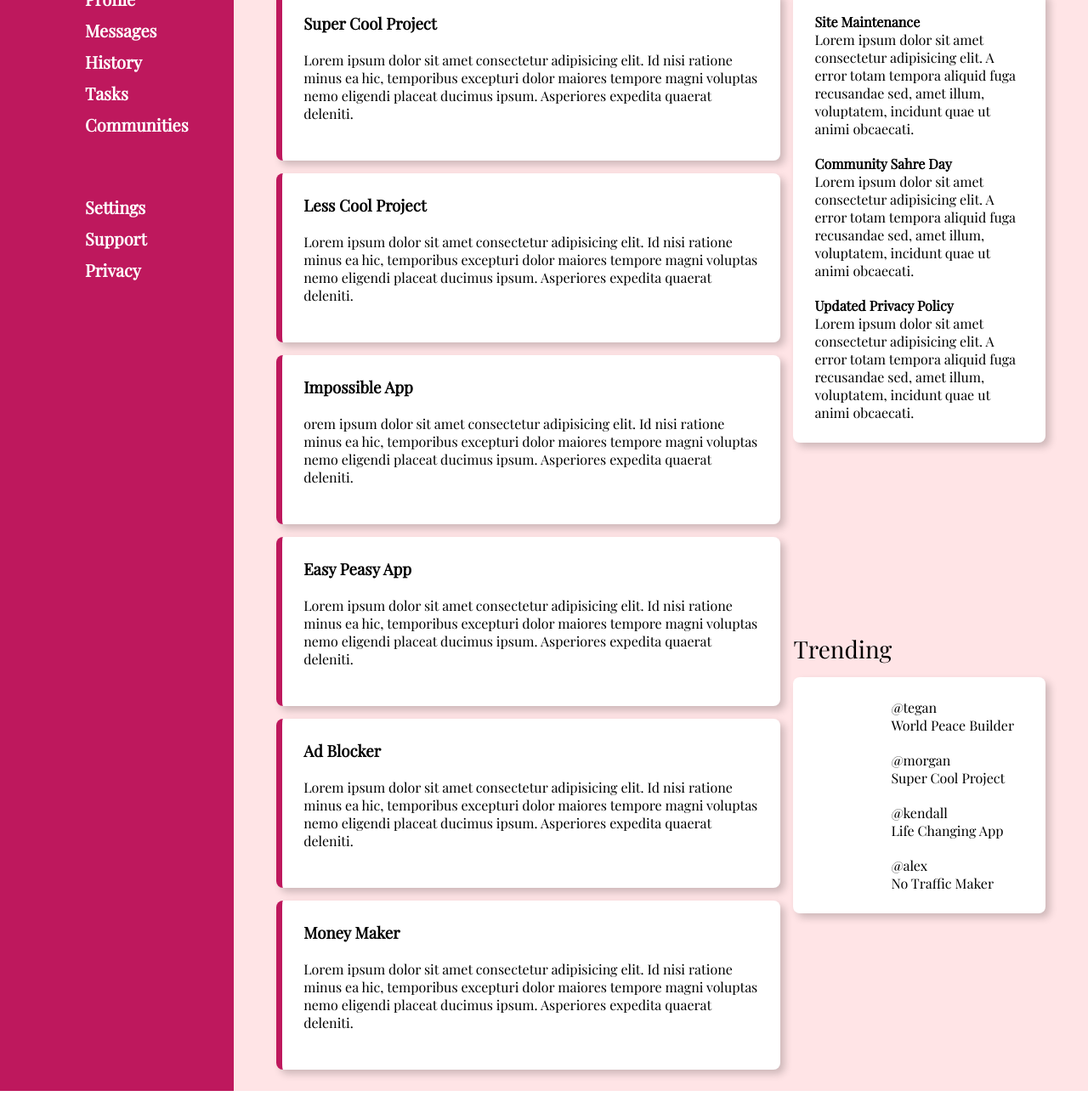
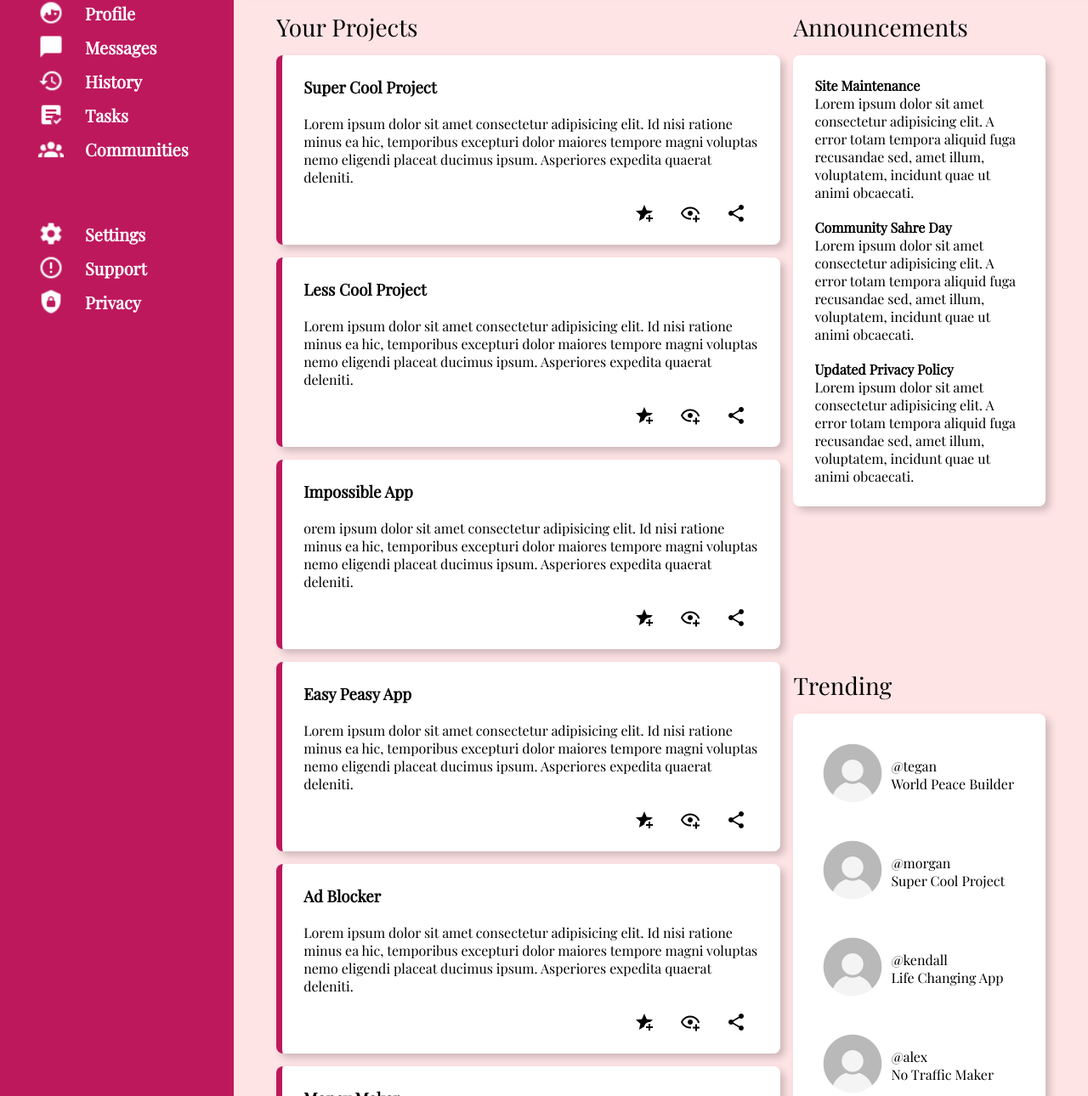
Before and after one commit to dzhanerhasan/admin-dashboard, a plain HTML site: page index.html in a window 1280 px wide. Shown: the part 200-1490 px from the top of the page at 85% size. Drawn offline with nearby package versions, Linux system fonts and the light colour scheme; the site is published under a folder, as on GitHub Pages, so addresses that start at the root find nothing.

Commit message:
Fixed issue where images were not showing when I deployed

```diff
--- a/index.html
+++ b/index.html
@@ -11,42 +11,42 @@
     <div class="container">
         <div class="sidebar">
             <div class="sidebar-items">
-                <img id="logo-icon" src="/images/logo.png" alt="">
+                <img id="logo-icon" src="images/logo.png" alt="">
                 <p>Dashboard</p>
             </div>
             <div class="sidebar-items">
-                <img src="/images/home.png" alt="">
+                <img src="images/home.png" alt="">
                 <a href="">Home</a>
-                <img src="/images/face-man-profile.png" alt="">
+                <img src="images/face-man-profile.png" alt="">
                 <a href="">Profile</a>
-                <img src="/images/message.png" alt="">
+                <img src="images/message.png" alt="">
                 <a href="">Messages</a>
-                <img src="/images/history.png" alt="">
+                <img src="images/history.png" alt="">
                 <a href="">History</a>
-                <img src="/images/text-box-check.png" alt="">
+                <img src="images/text-box-check.png" alt="">
                 <a href="">Tasks</a>
-                <img src="/images/account-group.png" alt="">
+                <img src="images/account-group.png" alt="">
                 <a href="">Communities</a>
             </div>
             <div class="sidebar-items">
-                <img src="/images/cog.png" alt="">
+                <img src="images/cog.png" alt="">
                 <a href="">Settings</a>
-                <img src="/images/alert-circle-outline.png" alt="">
+                <img src="images/alert-circle-outline.png" alt="">
                 <a href="">Support</a>
-                <img src="/images/shield-lock.png" alt="">
+                <img src="images/shield-lock.png" alt="">
                 <a href="">Privacy</a>
             </div>
         </div>
         <header class="header">
             <div class="top-row">
                 <div class="search">
-                    <img src="/images/magnify.png" alt="text">
+                    <img src="images/magnify.png" alt="text">
                     <input type="text" name="searchField" placeholder="Search" id="search-field">
                 </div>
                 <div class="logged-user">
-                    <img src="/images/bell-ring-outline.png" alt="">
+                    <img src="images/bell-ring-outline.png" alt="">
                     <div class="profile-pics">
-                        <img src="/images/pp.jpg" alt="">
+                        <img src="images/pp.jpg" alt="">
                     </div>
                     <h3>Dzhaner Hasan</h3>
                 </div>
@@ -54,7 +54,7 @@
             <div class="bottom-row">
                 <div class="user">
                     <div class="profile-pics">
-                        <img src="/images/pp.jpg" alt="">
+                        <img src="images/pp.jpg" alt="">
                     </div>
                     <div>
                         <p>Hi there,</p>
@@ -88,9 +88,9 @@
                             nemo eligendi placeat ducimus ipsum. Asperiores expedita quaerat deleniti.
                         </p>
                         <div class="project-icons">
-                            <img src="/images/star-plus(1).png" alt="">
-                            <img src="/images/eye-plus-outline.png" alt="">
-                            <img src="/images/share-variant.png" alt="">
+                            <img src="images/star-plus(1).png" alt="">
+                            <img src="images/eye-plus-outline.png" alt="">
+                            <img src="images/share-variant.png" alt="">
                         </div>
                     </div>
                     <div class="project-item">
@@ -101,9 +101,9 @@
                             nemo eligendi placeat ducimus ipsum. Asperiores expedita quaerat deleniti.
                         </p>
                         <div class="project-icons">
-                            <img src="/images/star-plus(1).png" alt="">
-                            <img src="/images/eye-plus-outline.png" alt="">
-                            <img src="/images/share-variant.png" alt="">
+                            <img src="images/star-plus(1).png" alt="">
+                            <img src="images/eye-plus-outline.png" alt="">
+                            <img src="images/share-variant.png" alt="">
                         </div>
                     </div>
                     <div class="project-item">
@@ -114,9 +114,9 @@
                             nemo eligendi placeat ducimus ipsum. Asperiores expedita quaerat deleniti.
                         </p>
                         <div class="project-icons">
-                            <img src="/images/star-plus(1).png" alt="">
-                            <img src="/images/eye-plus-outline.png" alt="">
-                            <img src="/images/share-variant.png" alt="">
+                            <img src="images/star-plus(1).png" alt="">
+                            <img src="images/eye-plus-outline.png" alt="">
+                            <img src="images/share-variant.png" alt="">
                         </div>
                     </div>
                     <div class="project-item">
@@ -127,9 +127,9 @@
                             nemo eligendi placeat ducimus ipsum. Asperiores expedita quaerat deleniti.
                         </p>
                         <div class="project-icons">
-                            <img src="/images/star-plus(1).png" alt="">
-                            <img src="/images/eye-plus-outline.png" alt="">
-                            <img src="/images/share-variant.png" alt="">
+                            <img src="images/star-plus(1).png" alt="">
+                            <img src="images/eye-plus-outline.png" alt="">
+                            <img src="images/share-variant.png" alt="">
                         </div>
                     </div>
                     <div class="project-item">
@@ -140,9 +140,9 @@
                             nemo eligendi placeat ducimus ipsum. Asperiores expedita quaerat deleniti.
                         </p>
                         <div class="project-icons">
-                            <img src="/images/star-plus(1).png" alt="">
-                            <img src="/images/eye-plus-outline.png" alt="">
-                            <img src="/images/share-variant.png" alt="">
+                            <img src="images/star-plus(1).png" alt="">
+                            <img src="images/eye-plus-outline.png" alt="">
+                            <img src="images/share-variant.png" alt="">
                         </div>
                     </div>
                     <div class="project-item">
@@ -153,9 +153,9 @@
                             nemo eligendi placeat ducimus ipsum. Asperiores expedita quaerat deleniti.
                         </p>
                         <div class="project-icons">
-                            <img src="/images/star-plus(1).png" alt="">
-                            <img src="/images/eye-plus-outline.png" alt="">
-                            <img src="/images/share-variant.png" alt="">
+                            <img src="images/star-plus(1).png" alt="">
+                            <img src="images/eye-plus-outline.png" alt="">
+                            <img src="images/share-variant.png" alt="">
                         </div>
                     </div>
                 </div>
@@ -192,7 +192,7 @@
                 <div class="trending-grid">
                     <div class="trending-item">
                         <div class="profile-pics">
-                            <img src="/images/pp.jpg" alt="">
+                            <img src="images/pp.jpg" alt="">
                         </div>
                         <div>
                             <p>@tegan</p>
@@ -201,7 +201,7 @@
                     </div>
                     <div class="trending-item">
                         <div class="profile-pics">
-                            <img src="/images/pp.jpg" alt="">
+                            <img src="images/pp.jpg" alt="">
                         </div>
                         <div>
                             <p>@morgan</p>
@@ -210,7 +210,7 @@
                     </div>
                     <div class="trending-item">
                         <div class="profile-pics">
-                            <img src="/images/pp.jpg" alt="">
+                            <img src="images/pp.jpg" alt="">
                         </div>
                         <div>
                             <p>@kendall</p>
@@ -219,7 +219,7 @@
                     </div>
                     <div class="trending-item">
                         <div class="profile-pics">
-                            <img src="/images/pp.jpg" alt="">
+                            <img src="images/pp.jpg" alt="">
                         </div>
                         <div>
                             <p>@alex</p>
```
